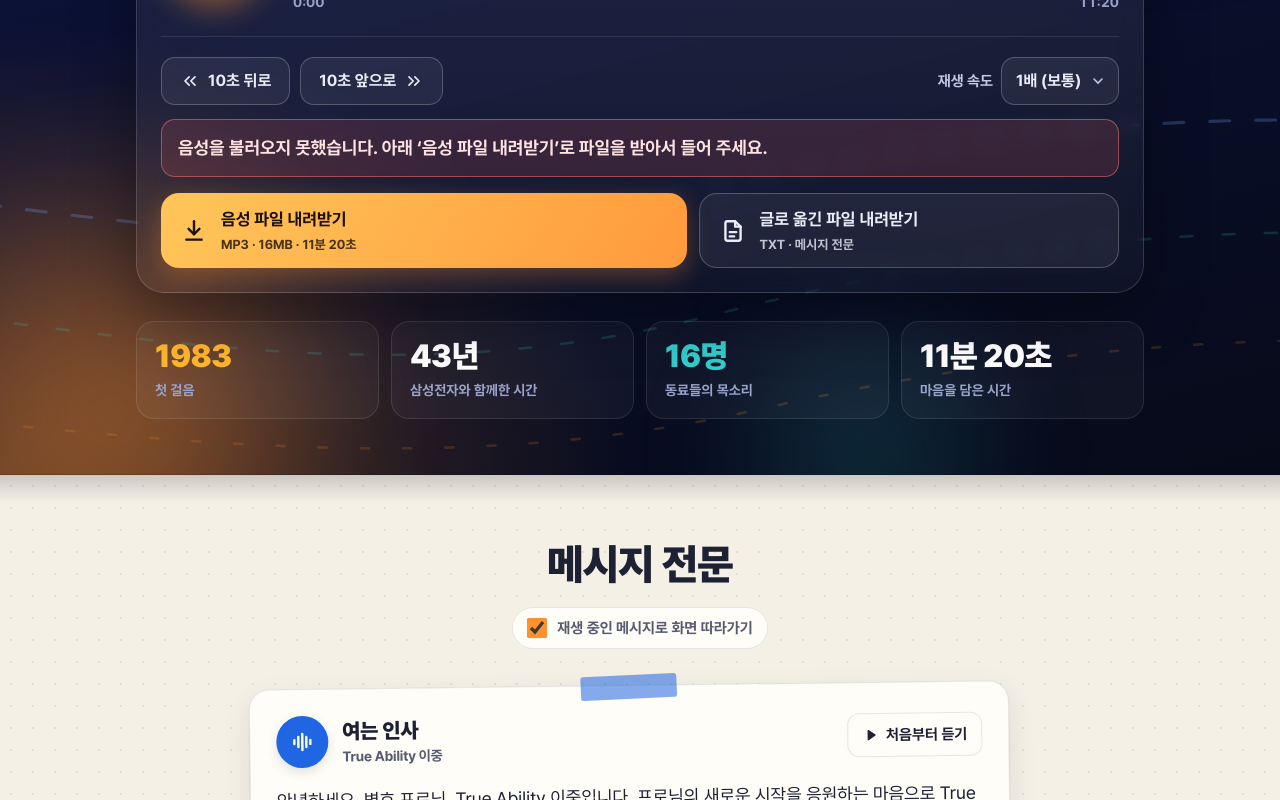
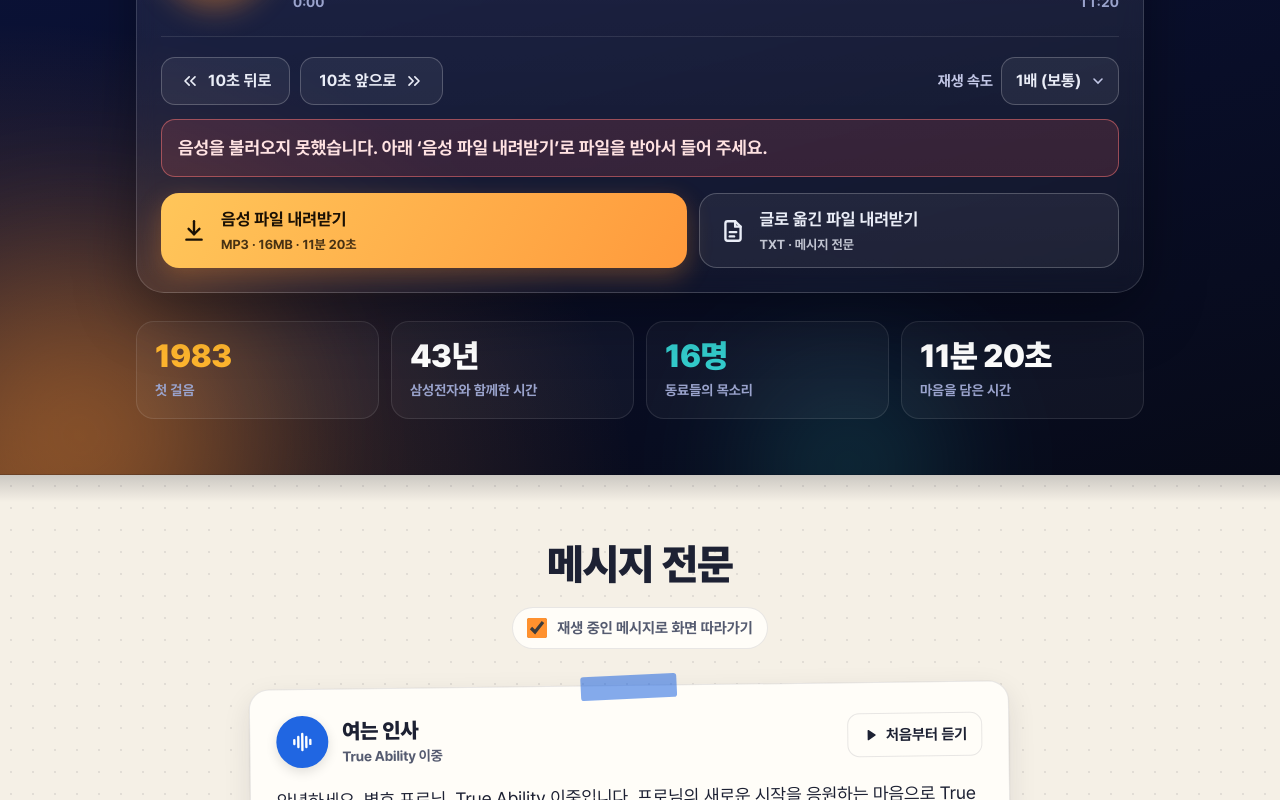
Before and after one commit to barosl/true-ability, a plain HTML site: page anycom-retirement/index.html in a window 1280 px wide. Shown: the part 440-1240 px from the top of the page. Drawn offline with Linux system fonts and the light colour scheme.

Commit message:
style: remove the moving background in the header
Drop the flowing dashed lines and stop the glow blobs from drifting;
the gradient glow stays as a still backdrop.

Co-Authored-By: Claude Opus 5.5 <noreply@anthropic.com>

```diff
--- a/anycom-retirement/index.html
+++ b/anycom-retirement/index.html
@@ -80,18 +80,9 @@ button,select,input{font:inherit;color:inherit;}
   padding:28px 0 56px;}
 .deco{position:absolute;inset:0;z-index:-1;pointer-events:none;overflow:hidden;}
 .blob{position:absolute;border-radius:50%;filter:blur(60px);opacity:.45;}
-.blob.o{width:520px;height:520px;left:-180px;bottom:-220px;background:radial-gradient(circle,#FF912E,transparent 70%);animation:drift1 18s ease-in-out infinite;}
-.blob.b{width:560px;height:560px;right:-180px;top:-200px;background:radial-gradient(circle,#2066E2,transparent 70%);animation:drift2 21s ease-in-out infinite;}
-.blob.t{width:300px;height:300px;right:22%;bottom:-140px;background:radial-gradient(circle,#33CCCC,transparent 70%);opacity:.25;animation:drift1 24s ease-in-out infinite reverse;}
-@keyframes drift1{50%{transform:translate(50px,-36px) scale(1.1);}}
-@keyframes drift2{50%{transform:translate(-44px,40px) scale(1.08);}}
-.lines{position:absolute;inset:auto 0 0 0;height:70%;opacity:.45;}
-.lines svg{position:absolute;width:180%;height:100%;left:-40%;}
-.lines path{fill:none;stroke-linecap:round;}
-.lines .l1{stroke:rgba(120,170,255,.55);stroke-width:2;animation:flow 10s linear infinite;}
-.lines .l2{stroke:rgba(51,204,204,.4);stroke-width:1.6;animation:flow 14s linear infinite reverse;}
-.lines .l3{stroke:rgba(255,145,46,.38);stroke-width:1.6;animation:flow 18s linear infinite;}
-@keyframes flow{to{stroke-dashoffset:-2400;}}
+.blob.o{width:520px;height:520px;left:-180px;bottom:-220px;background:radial-gradient(circle,#FF912E,transparent 70%);}
+.blob.b{width:560px;height:560px;right:-180px;top:-200px;background:radial-gradient(circle,#2066E2,transparent 70%);}
+.blob.t{width:300px;height:300px;right:22%;bottom:-140px;background:radial-gradient(circle,#33CCCC,transparent 70%);opacity:.25;}
 
 .topbar{display:flex;align-items:center;justify-content:space-between;gap:16px;margin-bottom:44px;}
 .logo{height:44px;width:auto;}
@@ -331,13 +322,6 @@ h1 .b{display:block;font-size:clamp(44px,9.6vw,84px);
   <div class="hero">
     <div class="deco" aria-hidden="true">
       <div class="blob o"></div><div class="blob b"></div><div class="blob t"></div>
-      <div class="lines">
-        <svg viewBox="0 0 1200 400" preserveAspectRatio="none">
-          <path class="l1" d="M-100,230 C150,160 350,300 600,230 S1050,160 1300,240" stroke-dasharray="10 14"/>
-          <path class="l2" d="M-100,300 C200,240 380,380 640,300 S1080,240 1320,320" stroke-dasharray="6 16"/>
-          <path class="l3" d="M-100,360 C180,320 400,430 660,360 S1100,310 1320,380" stroke-dasharray="4 18"/>
-        </svg>
-      </div>
     </div>
     <div class="wrap">
       <div class="topbar" aria-hidden="true">
```
